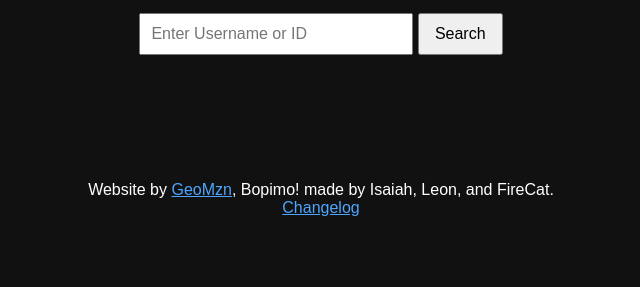
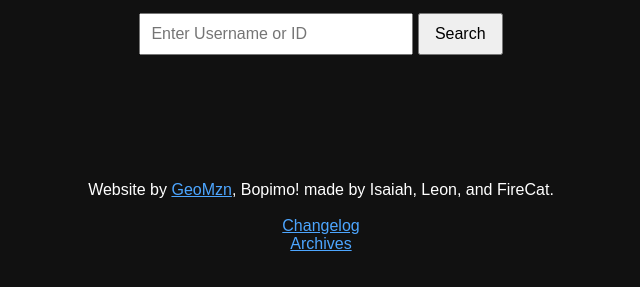
Before and after one commit to BopiFinder/bopifinder.github.io, a plain HTML site: page index.html in a window 1280 px wide. Shown: the part 149-436 px from the top of the page, without its empty margins (319-959 px from the left). Drawn offline with Linux system fonts and the light colour scheme.

Commit message:
Update index.html

```diff
--- a/index.html
+++ b/index.html
@@ -70,7 +70,7 @@
     <br>
     <br>
     <br>
-    <div>Website by <a href="https://www.bopimo.com/users/GeoMzn">GeoMzn</a>, Bopimo! made by Isaiah, Leon, and FireCat.<br><a href="/changelog">Changelog</a></div>
+    <div>Website by <a href="https://www.bopimo.com/users/GeoMzn">GeoMzn</a>, Bopimo! made by Isaiah, Leon, and FireCat.<br><br><a href="/changelog">Changelog</a><br><a href="/archives">Archives</a></div>
     <script>
         const version = "1.0.2"
         const result = document.getElementById("result");
```
